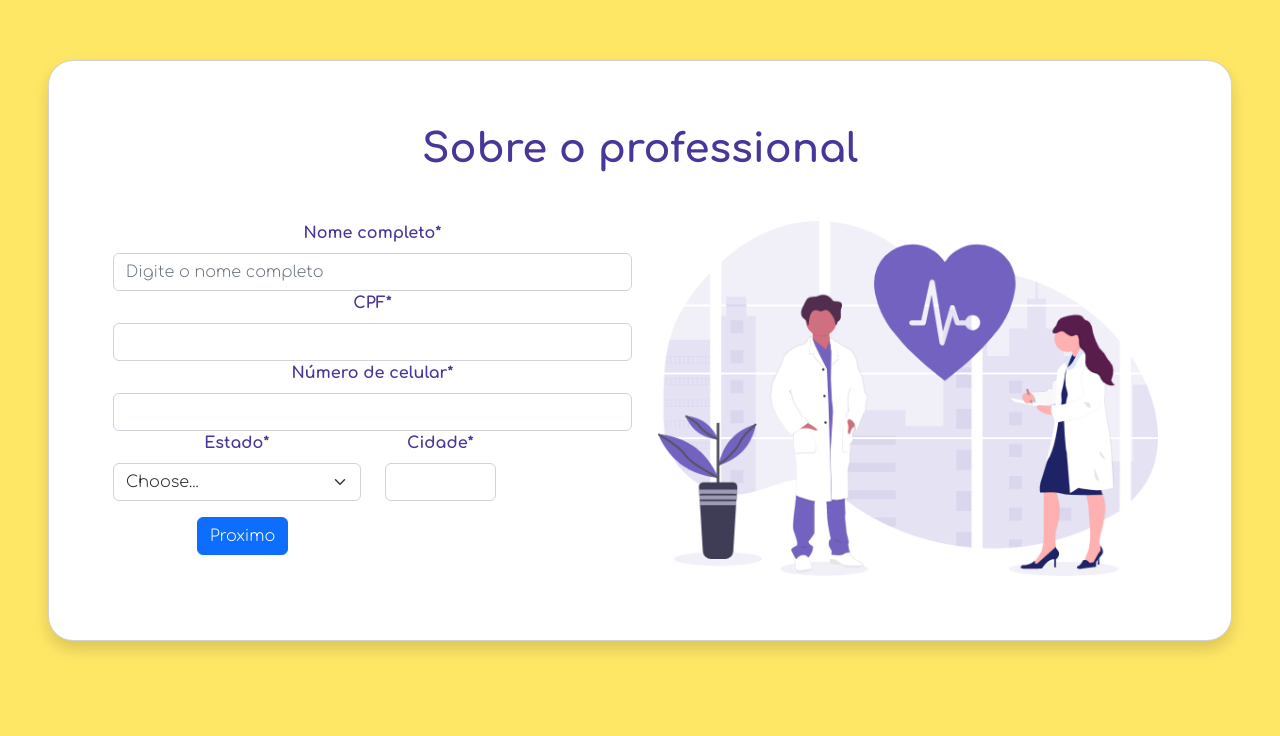
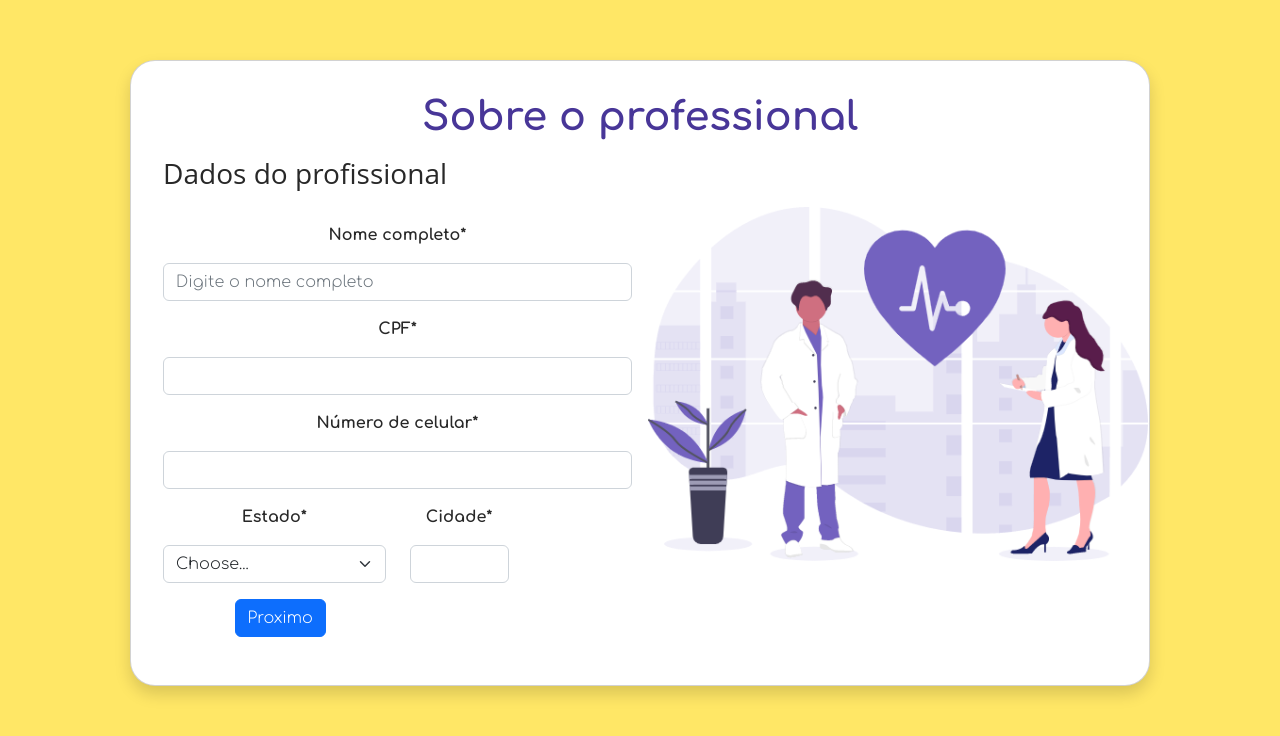
Before and after one commit to naLajeJazz/Consulta-Facil-Teste-Frontend, a Vue app: page / in a window 1280 px wide. Shown: the top 736 px of the page. Built offline with nearby package versions, Linux system fonts and the light colour scheme.

Commit message:
frontend colors

```diff
--- a/src/components/HelloWorld.vue
+++ b/src/components/HelloWorld.vue
@@ -1,28 +1,32 @@
 <template>
 
+ <div class="container">
 
-<div class="card mx-5 p-5 shadow rd">
+
+
+<div class="card mx-5 mb-5 p-3 shadow rd">
   <div class="card-body ">
-      <h1 class="mb-5">{{titulo}}</h1>
+      <h1 class="mb-3">{{titulo}}</h1>
+      <h3 class="mb-3 text-start">Dados do profissional</h3>
 
 
     <form  class="row g-3 needs-validation "   >
 
-      <div class="col-md-6">
+      <div class="col-md-6 ">
 
-        <label for="validationCustom01" class="form-label">Nome completo*</label>
+        <label for="validationCustom01" class="form-label my-3">Nome completo*</label>
         <input type="text" class="form-control" id="validationCustom01" placeholder="Digite o nome completo" value="" required>
         <div class="valid-feedback">
           Looks good!
         </div>
 
-        <label for="validationCustom05" class="form-label">CPF*</label>
+        <label for="validationCustom05" class="form-label my-3">CPF*</label>
         <input type="text" class="form-control" id="validationCustom05" required>
         <div class="invalid-feedback">
          Please provide a valid zip.
         </div>
 
-        <label for="validationCustom05" class="form-label">Número de celular*</label>
+        <label for="validationCustom05" class="form-label my-3">Número de celular*</label>
         <input type="text" class="form-control" id="validationCustom05" required>
         <div class="invalid-feedback">
           Please provide a valid zip.
@@ -31,7 +35,7 @@
 
 
 <div class="col-md-6">
-  <label for="validationCustom04" class="form-label">Estado*</label>
+  <label for="validationCustom04" class="form-label my-3">Estado*</label>
   <select class="form-select" id="validationCustom04" required>
     <option selected disabled value="">Choose...</option>
     <option>...</option>
@@ -42,7 +46,7 @@
 
   </div>
   <div class="col-md-3">
-    <label for="validationCustom03" class="form-label">Cidade*</label>
+    <label for="validationCustom03" class="form-label my-3">Cidade*</label>
     <input type="text" class="form-control" id="validationCustom03" required>
     <div class="invalid-feedback">
       Please provide a valid city.
@@ -66,7 +70,7 @@
   </div>
 </div>
 
-
+   </div>
 
 </template>
 
@@ -89,10 +93,15 @@ export default {
 <!-- Add "scoped" attribute to limit CSS to this component only -->
 <style scoped>
 h1{
+  font-family: 'Comfortaa', cursive, Helvetica, Arial, sans-serif;
   font-weight: bold;
+
 }
 h3 {
-  margin: 40px 0 0;
+  font-family: 'Open Sans', sans-serif;
+  font-weight:lighter;
+  color: #282828;
+
 }
 ul {
   list-style-type: none;
@@ -105,6 +114,9 @@ li {
 a {
   color: #42b983;
 }
+label{
+  color: #282828;
+}
 </style>
 
 <style>
```
